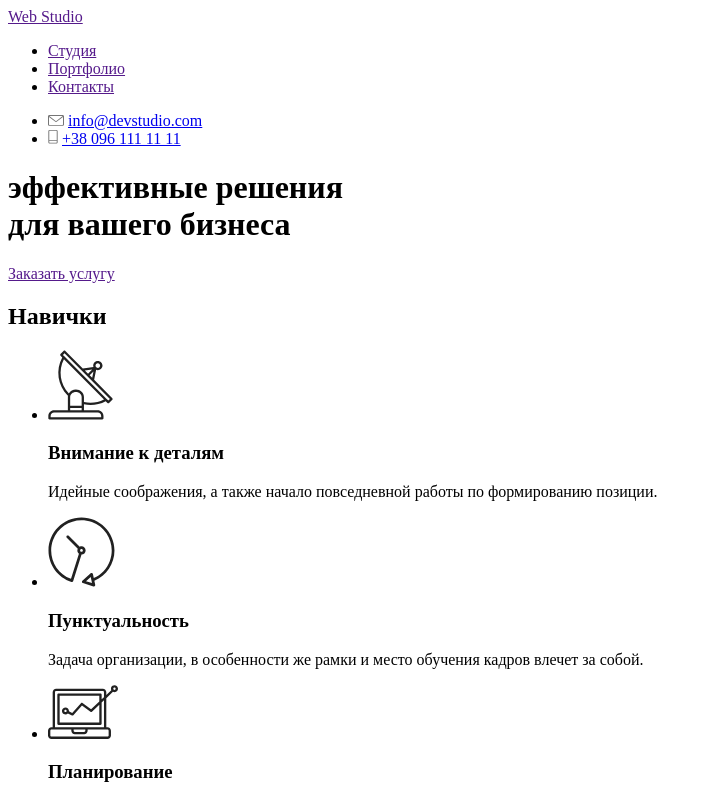
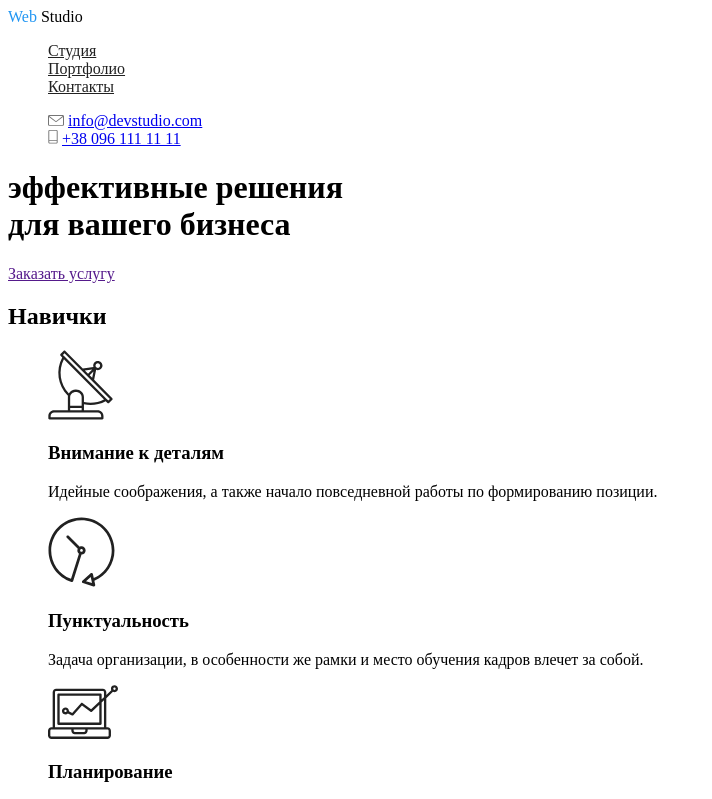
Before and after one commit to olkovalyshyn/goit-markup-hw-02, a plain HTML site: page index.html in a window 1280 px wide. Shown: the top 799 px of the page, without its empty margins (0-712 px from the left). Drawn offline with Linux system fonts and the light colour scheme.

Commit message:
Добавляє css для nav

```diff
--- /dev/null
+++ b/css/styles.css
@@ -0,0 +1,35 @@
+body {
+  background-color: #ffffff;
+}
+
+li {
+  list-style: none;
+}
+
+.logo {
+  color: #000000;
+  text-decoration: none;
+}
+.logo-web {
+  color: #2196f3;
+}
+
+/* site-nav */
+.site-nav .link {
+  color: #212121;
+}
+.site-nav .link:hover,
+.site-nav .link:focus {
+  color: #2196f3;
+}
+
+.mail:hover,
+.tel:hover {
+  color: #2196f3;
+}
+/* колір основного текста #212121  */
+/* колір вториннго текста #757575 */
+/* білий колір текста #FFFFFF */
+/* колір акцента (синя кнопка) #2196F3 */
+/* колір фону Наша команда #F5F4FA */
+/* колір футера #2F303A */
--- a/index.html
+++ b/index.html
@@ -4,26 +4,27 @@
     <meta charset="UTF-8" />
     <meta name="viewport" content="width=device-width, initial-scale=1.0" />
     <title>Document</title>
+    <link rel="stylesheet" href="./css/styles.css" />
   </head>
   <body>
     <!-- Шапка сайта -->
     <header>
       <nav>
-        <a href="">Web Studio</a>
-        <ul>
-          <li><a href="">Студия</a></li>
-          <li><a href="">Портфолио</a></li>
-          <li><a href="">Контакты</a></li>
+        <a href="" class="logo"><span class="logo-web">Web</span> Studio</a>
+        <ul class="site-nav">
+          <li><a href="" class="link">Студия</a></li>
+          <li><a href="" class="link">Портфолио</a></li>
+          <li><a href="" class="link">Контакты</a></li>
         </ul>
       </nav>
       <ul>
         <li>
           <img src="./images/image-mail.svg" alt="Піктограма пошти" width="16" height="11" />
-          <a href="mailto:info@devstudio.com">info@devstudio.com</a>
+          <a href="mailto:info@devstudio.com" class="mail">info@devstudio.com</a>
         </li>
         <li>
           <img src="./images/image-tel.svg" alt="Піктограма телефону" width="10" height="14" />
-          <a href="tel:+380961111111">+38 096 111 11 11</a>
+          <a href="tel:+380961111111" class="tel">+38 096 111 11 11</a>
         </li>
       </ul>
     </header>
```
